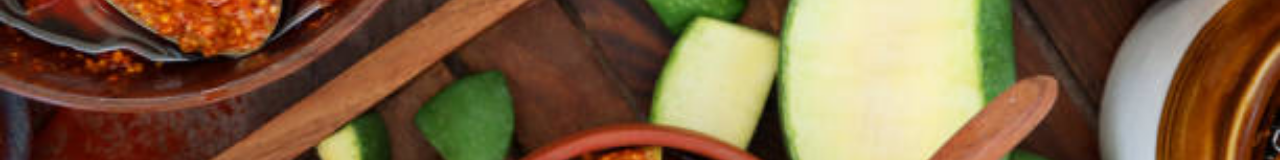
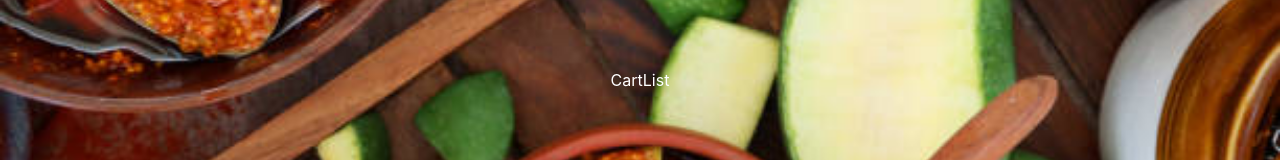
Before and after one commit to Harish-Pulapa-7036/Pickle_delivery, a React (Create React App) app: page /cart in a window 1280 px wide. Shown: the part 312-472 px from the top of the page. Built offline with nearby package versions, Linux system fonts and the light colour scheme.

Commit message:
added cartList component

```diff
--- a/src/App.js
+++ b/src/App.js
@@ -9,6 +9,7 @@ import Signup from "./pages/Signup";
 import './App.css';
 import Login from "./pages/Login";
 import PickleList from "./pages/PickleList";
+import CartList from "./pages/CartList";
 
 function App() {
     return (
@@ -25,6 +26,7 @@ function App() {
                         <Route path="/signup" element={<Signup />} />
                         <Route path="/login" element={<Login />} />
                         <Route path="/picklelist" element={<PickleList />} />
+                        <Route path="/cart" element={<CartList />} />
 
 
                     </Routes>
--- /dev/null
+++ b/src/pages/CartList.jsx
@@ -0,0 +1,8 @@
+const CartList =()=>{
+    return(
+        <div>
+            CartList
+        </div>
+    )
+}
+export default CartList;
--- a/src/pages/PickleList.jsx
+++ b/src/pages/PickleList.jsx
@@ -1,6 +1,7 @@
 import React, { useState } from 'react';
 import './PickleList.css';  // Importing the external CSS
 import { Box, Button, Tab, Tabs } from '@mui/material';
+import { useNavigate } from 'react-router-dom';
 
 const PickleCard = ({ image, name, price, onAddToCart }) => (
     <div className="pickle-card">
@@ -52,15 +53,18 @@ const nonVegPickles = [
 
 const PickleList = () => {
     const [tabIndex, setTabIndex] = useState(0);
-
+    const navigate = useNavigate()
     const handleTabChange = (event, newIndex) => {
         setTabIndex(newIndex);
     };
+    const handleCheckOutClick=()=>{
+        navigate('/cart')
+    }
 
     const pickles = tabIndex === 0 ? vegPickles : nonVegPickles;
 
     return (
-        <Box className="pickle-tabs-container " sx={{ width: "100%" ,position:"relative"}} >
+        <Box className="pickle-tabs-container " sx={{ width: "100%", position: "relative" }} >
             <Tabs value={tabIndex} onChange={handleTabChange} centered
                 // sx={{
                 //     '& .MuiTab-root': {
@@ -84,7 +88,7 @@ const PickleList = () => {
                     background: "#121826",  // Background color for tab bar
                     borderRadius: "0.5rem",
                     margin: "20px",
-        marginTop:"40px",
+                    marginTop: "40px",
                     '& .MuiTab-root': {
                         color: 'white',
                         textTransform: 'none',
@@ -104,7 +108,7 @@ const PickleList = () => {
                 <Tab label="Veg Pickles" />
                 <Tab label="Non-Veg Pickles" />
             </Tabs>
-            <div className="pickle-list-container invisibleScroller" style={{maxHeight:"70vh",marginBottom:"3rem"}}>
+            <div className="pickle-list-container invisibleScroller" style={{ maxHeight: "70vh", marginBottom: "3rem" }}>
                 {pickles.map((pickle, index) => (
                     <PickleCard
                         key={index}
@@ -118,17 +122,17 @@ const PickleList = () => {
             </div>
             <Button
                 // color="primary"
-                            // onClick={handleLoginClick}
+                onClick={handleCheckOutClick}
                 className='checkout-btn'
                 sx={{
                     textTransform: 'none',
                     position: "absolute",
                     fontWeight: 'bold',
-                                width:"60%",
+                    width: "60%",
                     backgroundColor: "#0056b3",
                     color: "white",
                     left: "50%",
-                                top:"-1%",
+                    top: "-1%",
                     transform: "translateX(-50%)",  // Center the button horizontally
                     '&:hover': {
                         backgroundColor: "#0056b3",  // Keep white on hover
```
Lines whose indentation alone changed are shown as unchanged.
